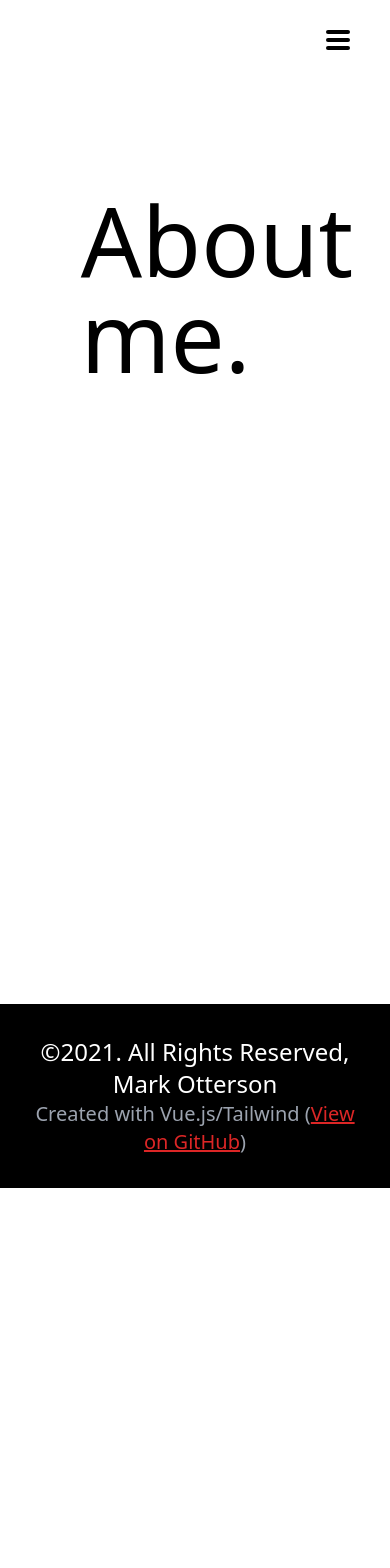
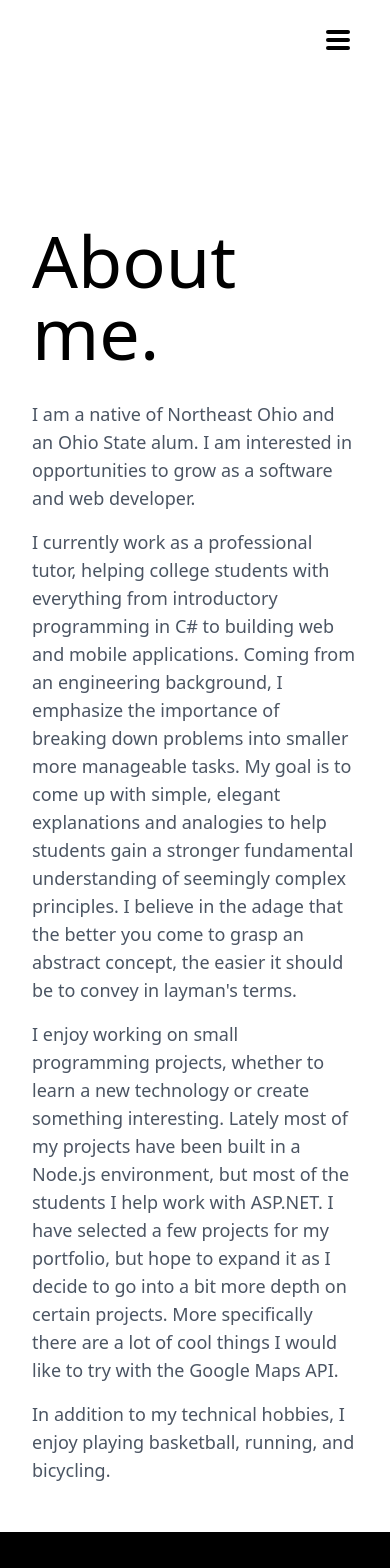
Before and after one commit to maotterson/homepage-v3-vue-tailwind, a Vue app: page /about in a window 390 px wide. Shown: the top 1568 px of the page. Before the commit the page ends 1188 px from the top, so only its background shows below. Built offline with nearby package versions, Linux system fonts and the light colour scheme.

Commit message:
re-add responsive styles for about/home, re add about content, re add some responsive project style

```diff
--- a/src/App.vue
+++ b/src/App.vue
@@ -1,5 +1,5 @@
 <template>
-  <div>
+  <div s>
     <NavContainer
       class="fixed w-screen bg-white text-black inset-0 overflow-hidden"
     />
--- a/src/components/common/TitleSheet.vue
+++ b/src/components/common/TitleSheet.vue
@@ -1,7 +1,7 @@
 <template>
-  <div class="sheet flex mt-40 justify-evenly transform transition-all">
-    <div class="card p-8 w-3/4">
-      <h1 class="text-8xl">{{title}}.</h1>
+  <div class="sheet flex md:mt-40 mt-48 justify-evenly transform transition-all">
+    <div class="card p-8 md:w-3/4">
+      <h1 class="md:text-8xl text-7xl md:mb-0 mb-8">{{title}}.</h1>
       <slot></slot>
     </div>
   </div>
--- a/src/components/home/Social.vue
+++ b/src/components/home/Social.vue
@@ -1,7 +1,7 @@
 <template>
-  <li class="mr-8 py-1  text-gray-800 hover:text-red-700 text-2xl inline-block	 delay-100">
+  <li class="md:mr-8 mr-4 py-1 text-gray-800 hover:text-red-700 md:text-2xl inline-block	delay-100">
     <a :href="social.link" class="flex flex-col items-center	justify-items-center">
-      <div class="mb-2 text-5xl">
+      <div class="mb-2 md:text-5xl text-3xl">
         <font-awesome-icon :icon="[`${social.iconPrefix}`, `${social.iconA}`]" />
       </div>
       <div>
--- a/src/components/skills/CategoryDetailsPanel.vue
+++ b/src/components/skills/CategoryDetailsPanel.vue
@@ -1,6 +1,6 @@
 <template>
   <div
-    class="bg-white w-3/4 text-black"
+    class="bg-white md:w-3/4 text-black"
   >
     <div
       v-if="category">
--- a/src/views/About.vue
+++ b/src/views/About.vue
@@ -2,8 +2,29 @@
   <div>
     <TitleSheet
       :title="'About me'"
-      class="h-screen w-screen"
-    />
+      class="w-screen"
+    >
+    <p
+      class="text-lg mb-4 text-gray-600"
+    >
+      I am a native of Northeast Ohio and an Ohio State alum. I am interested in opportunities to grow as a software and web developer.
+    </p>
+    <p
+      class="text-lg mb-4 text-gray-600"
+    >
+      I currently work as a professional tutor, helping college students with everything from introductory programming in C# to building web and mobile applications. Coming from an engineering background, I emphasize the importance of breaking down problems into smaller more manageable tasks. My goal is to come up with simple, elegant explanations and analogies to help students gain a stronger fundamental understanding of seemingly complex principles. I believe in the adage that the better you come to grasp an abstract concept, the easier it should be to convey in layman's terms.
+    </p>
+    <p
+      class="text-lg mb-4 text-gray-600"
+    >
+      I enjoy working on small programming projects, whether to learn a new technology or create something interesting. Lately most of my projects have been built in a Node.js environment, but most of the students I help work with ASP.NET. I have selected a few projects for my portfolio, but hope to expand it as I decide to go into a bit more depth on certain projects. More specifically there are a lot of cool things I would like to try with the Google Maps API.
+    </p>
+    <p
+      class="text-lg mb-4 text-gray-600"
+    >
+      In addition to my technical hobbies, I enjoy playing basketball, running, and bicycling.
+    </p>
+    </TitleSheet>
   </div>
 </template>
 
--- a/src/views/Home.vue
+++ b/src/views/Home.vue
@@ -2,11 +2,11 @@
   <div>
     <TitleSheet
       :title="'Hello'"
-      class="h-screen"
+      class="min-h-screen"
     >
-      <p class="text-4xl text-gray-800 mt-5 ">My name is <span class="text-red-600">Mark Otterson</span>.</p>
-      <p class="text-4xl text-gray-700 mt-5 ">I am a software/web developer and tutor from <span class="text-blue-600">Cleveland, Ohio</span>.</p>
-      <p class="text-4xl text-gray-700 mt-48 mb-5">Contact or follow me at:</p>
+      <p class="md:text-4xl text-2xl text-gray-800 mt-5 ">My name is <span class="text-red-600">Mark Otterson</span>.</p>
+      <p class="md:text-4xl text-2xl text-gray-700 mt-5 ">I am a software/web developer and tutor from <span class="text-blue-600">Cleveland, Ohio</span>.</p>
+      <p class="md:text-4xl text-2xl text-gray-700 md:mt-48 mt-24 mb-5">Contact or follow me at:</p>
       <ul>
         <Social
           v-for="social in socials"
--- a/src/views/Projects.vue
+++ b/src/views/Projects.vue
@@ -2,7 +2,7 @@
   <div class="">
     <TitleSheet
       :title="'Projects'"
-      class="h-screen w-screen"
+      class="h-screen "
     >
       <p class="text-5xl text-gray-800 mt-48">Explore some of the projects I've worked on</p>
       <div class="mt-5 flex flex-row"
@@ -14,7 +14,7 @@
           @click="scrollToSection(project.sectionId)"
           >
             <div
-              class="h-48 w-48 bg-cover"
+              class="md:h-48 md:w-48 h-16 w-16 bg-cover"
               :class="`${project.image}-thumb`">
             </div>
             <span
```
